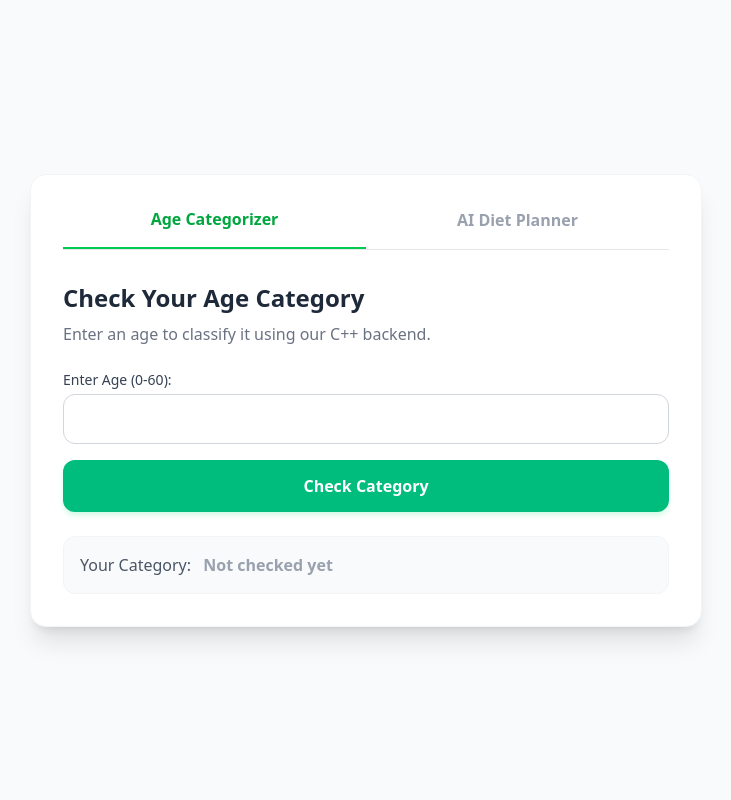
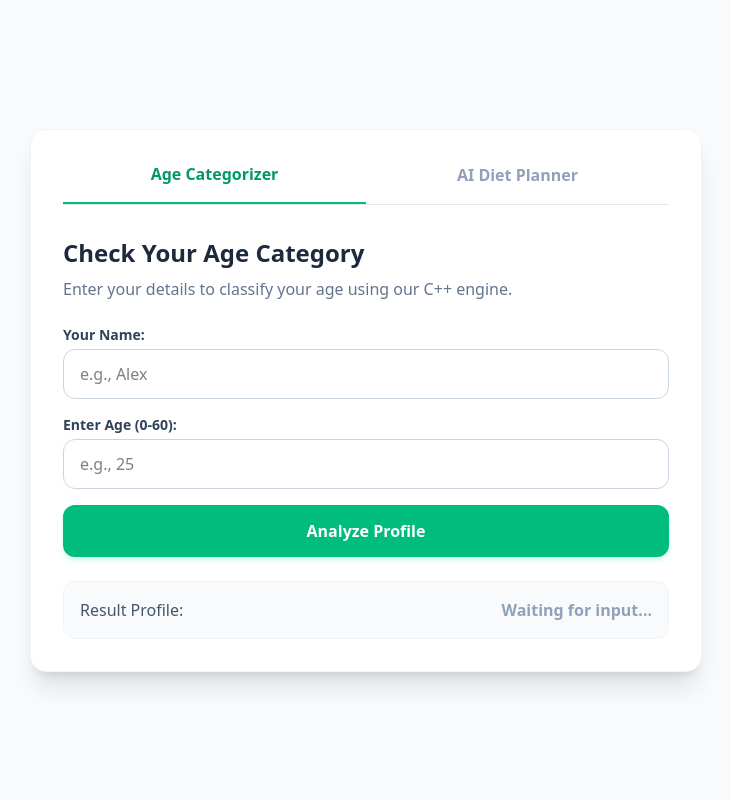
Before and after one commit to teejaysecs/DietCat, a Flask app: page / in a window 1280 px wide. Shown: the whole page, without its empty margins (274-1005 px from the left). Run offline with Flask 3, Linux system fonts and the light colour scheme.

Commit message:
Restore name inputs and structure graphic UI workspace layout

```diff
--- a/main.py
+++ b/main.py
@@ -3,11 +3,10 @@ import platform
 import subprocess
 from flask import Flask, render_template, request, jsonify
 from google import genai
-from google.genai import types
 
 app = Flask(__name__)
 
-# 1. SMART PATH DETECTION (Finds 'app' on Render, 'app.exe' on Windows)
+# System Architecture Verification
 if platform.system() == "Windows":
     BINARY_PATH = os.path.join(os.path.dirname(__file__), "app.exe")
 else:
@@ -15,7 +14,6 @@ else:
     if os.path.exists(BINARY_PATH):
         os.chmod(BINARY_PATH, 0o755)
 
-# 2. INITIALIZE GEMINI CLIENT
 api_key = os.environ.get("GEMINI_API_KEY")
 client = genai.Client(api_key=api_key) if api_key else None
 
@@ -27,43 +25,49 @@ def index():
 def categorize():
     try:
         if not os.path.exists(BINARY_PATH):
-            return jsonify({"error": f"Backend binary not found at {os.path.basename(BINARY_PATH)}"}), 500
+            return jsonify({"error": "Backend binary engine missing"}), 500
 
         age = request.form.get('age')
         if not age:
-            return jsonify({"error": "Age is required"}), 400
+            return jsonify({"error": "Age metrics required"}), 400
 
-        # THIS IS THE MISSING LOGIC: Running the C++ backend subprocess
         process = subprocess.run(
             [BINARY_PATH, str(age)],
             capture_output=True,
             text=True,
             check=True
         )
-
         category = process.stdout.strip()
 
-        # Returns BOTH "category" and "result" keys so it satisfies any frontend layout
         return jsonify({
             "category": category,
             "result": category
         })
-
-    except subprocess.CalledProcessError as e:
-        return jsonify({"error": f"C++ Backend Error: {e.stderr}"}), 500
     except Exception as e:
         return jsonify({"error": str(e)}), 500
 
 @app.route('/generate_diet', methods=['POST'])
 def generate_diet():
     if not client:
-        return jsonify({"error": "Gemini API key is missing. Please set GEMINI_API_KEY in Render."}), 500
+        return jsonify({"error": "API Authentication Key configuration error"}), 500
 
     try:
-        category = request.form.get('category')
-        goal = request.form.get('goal')
+        name = request.form.get('name', 'User')
+        age = request.form.get('age', 'Unspecified')
+        goal = request.form.get('goal', 'General Health')
 
-        prompt = f"Create a simple, healthy 1-day meal plan for a person categorized as '{category}' whose fitness goal is to '{goal}'."
+        # Pull down category inference engine locally using system fallback
+        category = "Standard Profile"
+        if os.path.exists(BINARY_PATH) and age.isdigit():
+            res = subprocess.run([BINARY_PATH, str(age)], capture_output=True, text=True)
+            if res.returncode == 0:
+                category = res.stdout.strip()
+
+        # Build prompt requiring structural markdown elements
+        prompt = (
+            f"Generate a brief 1-day meal plan recommendation structured with distinct breakfast, lunch, "
+            f"and dinner headers for {name}, a {age}-year-old categorized as '{category}' seeking to '{goal}'."
+        )
 
         response = client.models.generate_content(
             model='gemini-2.5-flash',
--- a/templates/index.html
+++ b/templates/index.html
@@ -3,176 +3,192 @@
 <head>
     <meta charset="UTF-8">
     <meta name="viewport" content="width=device-width, initial-scale=1.0">
-    <title>DietCat - Age Categorizer & AI Diet Planner</title>
+    <title>DietCat - Personal Health Dashboard</title>
     <script src="https://cdn.jsdelivr.net/npm/@tailwindcss/browser@4"></script>
 </head>
-<body class="bg-gray-50 font-sans min-h-screen flex items-center justify-center p-4">
+<body class="bg-slate-50 font-sans min-h-screen flex items-center justify-center p-4">
 
-    <div class="bg-white rounded-2xl shadow-xl max-w-2xl w-full p-8 border border-gray-100">
+    <div class="bg-white rounded-2xl shadow-xl max-w-2xl w-full p-8 border border-slate-100">
 
-        <div class="flex border-b border-gray-200 mb-8">
-            <button id="tab-categorizer" class="w-1/2 pb-4 text-center font-semibold text-green-600 border-b-2 border-green-500 focus:outline-none">
+        <div class="flex border-b border-slate-200 mb-8">
+            <button id="tab-categorizer" class="w-1/2 pb-4 text-center font-bold text-emerald-600 border-b-2 border-emerald-500 focus:outline-none">
                 Age Categorizer
             </button>
-            <button id="tab-diet" class="w-1/2 pb-4 text-center font-semibold text-gray-400 hover:text-gray-600 focus:outline-none">
+            <button id="tab-diet" class="w-1/2 pb-4 text-center font-bold text-slate-400 hover:text-slate-600 focus:outline-none">
                 AI Diet Planner
             </button>
         </div>
 
         <div id="section-categorizer" class="block">
-            <h2 class="text-2xl font-bold text-gray-800 mb-2">Check Your Age Category</h2>
-            <p class="text-gray-500 mb-6">Enter an age to classify it using our C++ backend.</p>
+            <h2 class="text-2xl font-bold text-slate-800 mb-2">Check Your Age Category</h2>
+            <p class="text-slate-500 mb-6">Enter your details to classify your age using our C++ engine.</p>
 
             <form id="categorizer-form" class="space-y-4">
                 <div>
-                    <label class="block text-sm font-medium text-gray-700 mb-1">Enter Age (0-60):</label>
-                    <input type="number" id="age-input" name="age" min="0" max="60" required
-                           class="w-full px-4 py-3 border border-gray-300 rounded-xl focus:ring-2 focus:ring-green-500 focus:border-green-500 outline-none transition">
+                    <label class="block text-sm font-semibold text-slate-700 mb-1">Your Name:</label>
+                    <input type="text" id="cat-name-input" name="name" required placeholder="e.g., Alex"
+                           class="w-full px-4 py-3 border border-slate-300 rounded-xl focus:ring-2 focus:ring-emerald-500 outline-none transition">
+                </div>
+                <div>
+                    <label class="block text-sm font-semibold text-slate-700 mb-1">Enter Age (0-60):</label>
+                    <input type="number" id="age-input" name="age" min="0" max="60" required placeholder="e.g., 25"
+                           class="w-full px-4 py-3 border border-slate-300 rounded-xl focus:ring-2 focus:ring-emerald-500 outline-none transition">
                 </div>
 
                 <button type="submit" class="w-full bg-emerald-500 hover:bg-emerald-600 text-white font-bold py-3.5 rounded-xl transition shadow-md shadow-emerald-100">
-                    Check Category
+                    Analyze Profile
                 </button>
             </form>
 
-            <div class="mt-6 p-4 bg-gray-50 rounded-xl border border-gray-100">
-                <span class="text-gray-600 font-medium">Your Category:</span>
-                <span id="category-output" class="ml-2 font-bold text-gray-400">Not checked yet</span>
+            <div class="mt-6 p-4 bg-slate-50 rounded-xl border border-slate-100 flex items-center justify-between">
+                <span class="text-slate-600 font-medium">Result Profile:</span>
+                <span id="category-output" class="font-bold text-slate-400">Waiting for input...</span>
             </div>
         </div>
 
         <div id="section-diet" class="hidden">
-            <h2 class="text-2xl font-bold text-gray-800 mb-2">AI Diet Planner</h2>
-            <p class="text-gray-500 mb-6">Generate a custom 1-day meal plan based on your category and fitness goals.</p>
+            <h2 class="text-2xl font-bold text-slate-800 mb-2">AI Diet Planner</h2>
+            <p class="text-slate-500 mb-6">Generate your personalized graphic meal board.</p>
 
             <form id="diet-form" class="space-y-4">
+                <div class="grid grid-cols-2 gap-4">
+                    <div>
+                        <label class="block text-sm font-semibold text-slate-700 mb-1">Name:</label>
+                        <input type="text" id="diet-name-input" name="name" required placeholder="Alex"
+                               class="w-full px-4 py-3 border border-slate-300 rounded-xl focus:ring-2 focus:ring-emerald-500 outline-none transition">
+                    </div>
+                    <div>
+                        <label class="block text-sm font-semibold text-slate-700 mb-1">Age:</label>
+                        <input type="number" id="diet-age-input" name="age" min="0" max="60" required placeholder="25"
+                               class="w-full px-4 py-3 border border-slate-300 rounded-xl focus:ring-2 focus:ring-emerald-500 outline-none transition">
+                    </div>
+                </div>
                 <div>
-                    <label class="block text-sm font-medium text-gray-700 mb-1">Fitness Goal:</label>
+                    <label class="block text-sm font-semibold text-slate-700 mb-1">Fitness Goal:</label>
                     <select id="goal-input" name="goal" required
-                            class="w-full px-4 py-3 border border-gray-300 rounded-xl focus:ring-2 focus:ring-green-500 focus:border-green-500 outline-none transition">
+                            class="w-full px-4 py-3 border border-slate-300 rounded-xl focus:ring-2 focus:ring-emerald-500 outline-none transition">
                         <option value="Lose Weight">Lose Weight</option>
                         <option value="Build Muscle">Build Muscle</option>
-                        <option value="Stay Healthy / Maintain">Stay Healthy / Maintain</option>
+                        <option value="Stay Healthy">Stay Healthy / Maintain</option>
                     </select>
                 </div>
 
                 <button type="submit" class="w-full bg-emerald-500 hover:bg-emerald-600 text-white font-bold py-3.5 rounded-xl transition shadow-md shadow-emerald-100">
-                    Generate Diet Plan
+                    Generate Visual Diet Graphic
                 </button>
             </form>
 
-            <div class="mt-6 p-4 bg-gray-50 rounded-xl border border-gray-100">
-                <h3 class="text-gray-700 font-semibold mb-2">Your Custom Plan:</h3>
-                <div id="diet-output" class="text-gray-600 whitespace-pre-line leading-relaxed text-sm">
-                    Your generated diet plan will appear here...
+            <div id="graphic-diet-container" class="mt-8 hidden">
+                <div class="bg-gradient-to-r from-emerald-500 to-teal-600 rounded-xl p-6 text-white shadow-lg mb-6">
+                    <h3 id="graphic-user-title" class="text-xl font-bold">Diet Plan Dashboard</h3>
+                    <p id="graphic-user-meta" class="text-emerald-100 text-sm mt-1"></p>
                 </div>
+
+                <div class="space-y-4" id="meal-cards-wrapper">
+                    </div>
+            </div>
+
+            <div id="diet-status-msg" class="mt-6 text-center font-medium text-slate-500">
+                Your graphic schedule will generate here...
             </div>
         </div>
 
     </div>
 
     <script>
-        // Tab switching setup
+        // Tab Layout switches
         const tabCategorizer = document.getElementById('tab-categorizer');
         const tabDiet = document.getElementById('tab-diet');
         const sectionCategorizer = document.getElementById('section-categorizer');
         const sectionDiet = document.getElementById('section-diet');
 
-        let verifiedCategory = ""; // Tracks category globally for the diet planner
-
         tabCategorizer.addEventListener('click', () => {
-            tabCategorizer.className = "w-1/2 pb-4 text-center font-semibold text-green-600 border-b-2 border-green-500 focus:outline-none";
-            tabDiet.className = "w-1/2 pb-4 text-center font-semibold text-gray-400 hover:text-gray-600 focus:outline-none";
+            tabCategorizer.className = "w-1/2 pb-4 text-center font-bold text-emerald-600 border-b-2 border-emerald-500 focus:outline-none";
+            tabDiet.className = "w-1/2 pb-4 text-center font-bold text-slate-400 hover:text-slate-600 focus:outline-none";
             sectionCategorizer.className = "block";
             sectionDiet.className = "hidden";
         });
 
         tabDiet.addEventListener('click', () => {
-            tabDiet.className = "w-1/2 pb-4 text-center font-semibold text-green-600 border-b-2 border-green-500 focus:outline-none";
-            tabCategorizer.className = "w-1/2 pb-4 text-center font-semibold text-gray-400 hover:text-gray-600 focus:outline-none";
+            tabDiet.className = "w-1/2 pb-4 text-center font-bold text-emerald-600 border-b-2 border-emerald-500 focus:outline-none";
+            tabCategorizer.className = "w-1/2 pb-4 text-center font-bold text-slate-400 hover:text-slate-600 focus:outline-none";
             sectionDiet.className = "block";
             sectionCategorizer.className = "hidden";
         });
 
-        // FIX 1: Age Categorizer Submission (Relative Path & Exact JSON Match)
+        // 1. Submit Profile to C++ Backend
         document.getElementById('categorizer-form').addEventListener('submit', function(e) {
             e.preventDefault();
-
-            const ageInput = document.getElementById('age-input').value;
+            const name = document.getElementById('cat-name-input').value;
+            const age = document.getElementById('age-input').value;
             const outputSpan = document.getElementById('category-output');
 
-            outputSpan.innerText = "Processing...";
-            outputSpan.className = "ml-2 font-bold text-amber-500";
+            outputSpan.innerText = "Analyzing...";
+            outputSpan.className = "font-bold text-amber-500 animate-pulse";
 
             const formData = new FormData();
-            formData.append('age', ageInput);
+            formData.append('age', age);
 
-            // Using relative URL so it auto-targets Render when deployed
-            fetch('/api/categorize', {
-                method: 'POST',
-                body: formData
-            })
-            .then(response => {
-                if (!response.ok) throw new Error("Server error or binary execution failed");
-                return response.json();
-            })
+            fetch('/api/categorize', { method: 'POST', body: formData })
+            .then(res => res.json())
             .then(data => {
-                // Supports both potential key shapes to avoid 'undefined'
-                const categoryResult = data.category || data.result;
+                const finalCat = data.category || data.result;
+                if (finalCat) {
+                    outputSpan.innerText = `${name}: ${finalCat}`;
+                    outputSpan.className = "font-bold text-emerald-600 bg-emerald-50 px-3 py-1 rounded-lg border border-emerald-200";
 
-                if (categoryResult) {
-                    verifiedCategory = categoryResult; // Save it for the diet tab
-                    outputSpan.innerText = categoryResult;
-                    outputSpan.className = "ml-2 font-bold text-emerald-600 bg-emerald-50 px-2 py-1 rounded";
-                } else if (data.error) {
-                    outputSpan.innerText = "Error: " + data.error;
-                    outputSpan.className = "ml-2 font-bold text-red-500";
+                    // Auto fill the info inside target diet planner inputs
+                    document.getElementById('diet-name-input').value = name;
+                    document.getElementById('diet-age-input').value = age;
                 }
             })
-            .catch(err => {
-                outputSpan.innerText = "Connection Error";
-                outputSpan.className = "ml-2 font-bold text-red-500";
-                console.error(err);
+            .catch(() => {
+                outputSpan.innerText = "Execution failed";
+                outputSpan.className = "font-bold text-red-500";
             });
         });
 
-        // FIX 2: AI Diet Planner Submission (Relative Path & Fallback Logic)
+        // 2. Submit Info to AI Planner and Generate Graphic Cards
         document.getElementById('diet-form').addEventListener('submit', function(e) {
             e.preventDefault();
+            const name = document.getElementById('diet-name-input').value;
+            const age = document.getElementById('diet-age-input').value;
+            const goal = document.getElementById('goal-input').value;
+            const statusMsg = document.getElementById('diet-status-msg');
+            const graphicContainer = document.getElementById('graphic-diet-container');
+            const cardsWrapper = document.getElementById('meal-cards-wrapper');
 
-            const goalInput = document.getElementById('goal-input').value;
-            const dietOutput = document.getElementById('diet-output');
-
-            if (!verifiedCategory) {
-                dietOutput.innerHTML = "<span class='text-red-500 font-semibold'>⚠️ Please run the Age Categorizer tab first to identify your category!</span>";
-                return;
-            }
-
-            dietOutput.innerText = "Formulating your meal plan via Gemini AI...";
+            statusMsg.innerText = "Building Visual Dashboard Chart...";
+            graphicContainer.classList.add('hidden');
 
             const formData = new FormData();
-            formData.append('category', verifiedCategory);
-            formData.append('goal', goalInput);
+            formData.append('name', name);
+            formData.append('age', age);
+            formData.append('goal', goal);
 
-            // Using relative URL to bypass local Network Errors
-            fetch('/generate_diet', {
-                method: 'POST',
-                body: formData
-            })
-            .then(response => {
-                if (!response.ok) throw new Error("API Key issue or server route failure");
-                return response.json();
-            })
+            fetch('/generate_diet', { method: 'POST', body: formData })
+            .then(res => res.json())
             .then(data => {
                 if (data.diet_plan) {
-                    dietOutput.innerText = data.diet_plan;
-                } else if (data.error) {
-                    dietOutput.innerHTML = `<span class='text-red-500'>Error: ${data.error}</span>`;
+                    statusMsg.classList.add('hidden');
+                    graphicContainer.classList.remove('hidden');
+
+                    document.getElementById('graphic-user-title').innerText = `Diet Plan Chart for ${name}`;
+                    document.getElementById('graphic-user-meta').innerText = `Age Profile: ${age} years old | Goal: ${goal}`;
+
+                    // Render layout dynamically
+                    cardsWrapper.innerHTML = `
+                        <div class="p-4 border border-slate-200 rounded-xl bg-slate-50">
+                            <span class="inline-block text-xs font-bold uppercase tracking-wide bg-amber-500 text-white px-2 py-0.5 rounded mb-2">Meal Matrix Target</span>
+                            <div class="text-slate-700 font-medium whitespace-pre-line">${data.diet_plan}</div>
+                        </div>
+                    `;
+                } else {
+                    statusMsg.innerText = "Error: " + data.error;
                 }
             })
-            .catch(err => {
-                dietOutput.innerHTML = "<span class='text-red-500'>Network Error: Could not connect to Render backend.</span>";
-                console.error(err);
+            .catch(() => {
+                statusMsg.innerText = "Network link lost. Please check configuration.";
             });
         });
     </script>
```
